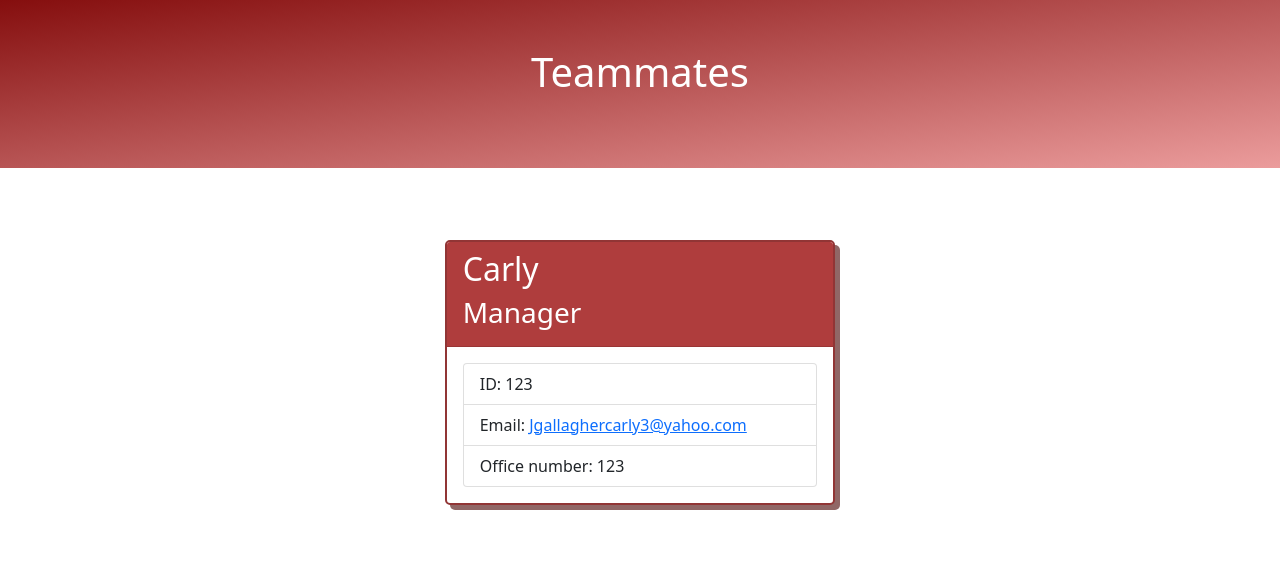
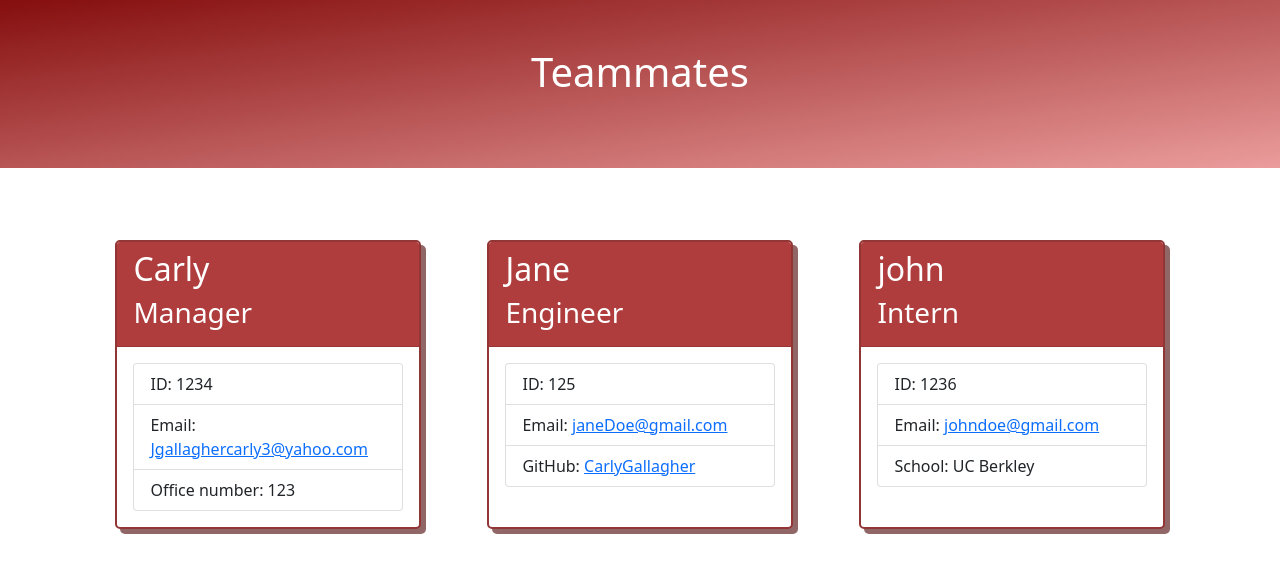
Before and after one commit to CarlyGallagher/mango-madness, a website: page output/index.html in a window 1280 px wide. Drawn offline with nearby package versions, Linux system fonts and the light colour scheme.

Commit message:
added index.html

```diff
--- a/output/index.html
+++ b/output/index.html
@@ -30,13 +30,41 @@
           </div>
           <div class="card-body">
               <ul class="list-group">
-                  <li class="list-group-item">ID: 123</li>
+                  <li class="list-group-item">ID: 1234</li>
                   <li class="list-group-item">Email: <a href="mailto:Jgallaghercarly3@yahoo.com">Jgallaghercarly3@yahoo.com</a></li>
                   <li class="list-group-item">Office number: 123</li>
               </ul>
           </div>
       </div>
 
+          <div id="card" class="card employee-card">
+      <div class="card-header">
+          <h2 class="card-title">Jane</h2>
+          <h3 class="card-title"><i class="fas fa-glasses mr-2"></i>Engineer</h3>
+      </div>
+      <div class="card-body">
+          <ul class="list-group">
+              <li class="list-group-item">ID: 125</li>
+              <li class="list-group-item">Email: <a href="mailto:janeDoe@gmail.com">janeDoe@gmail.com</a></li>
+              <li class="list-group-item">GitHub: <a href="https://github.com/CarlyGallagher" target="_blank" rel="noopener noreferrer">CarlyGallagher</a></li>
+          </ul>
+      </div>
+  </div>
+
+          <div id="card" class="card employee-card">
+      <div class="card-header">
+          <h2 class="card-title">john </h2>
+          <h3 class="card-title"><i class="fas fa-user-graduate mr-2"></i>Intern</h3>
+      </div>
+      <div class="card-body">
+          <ul class="list-group">
+              <li class="list-group-item">ID: 1236</li>
+              <li class="list-group-item">Email: <a href="mailto:johndoe@gmail.com">johndoe@gmail.com</a></li>
+              <li class="list-group-item">School: UC Berkley</li>
+          </ul>
+      </div>
+  </div>
+
               </div>
           </div>
       </div>
```
